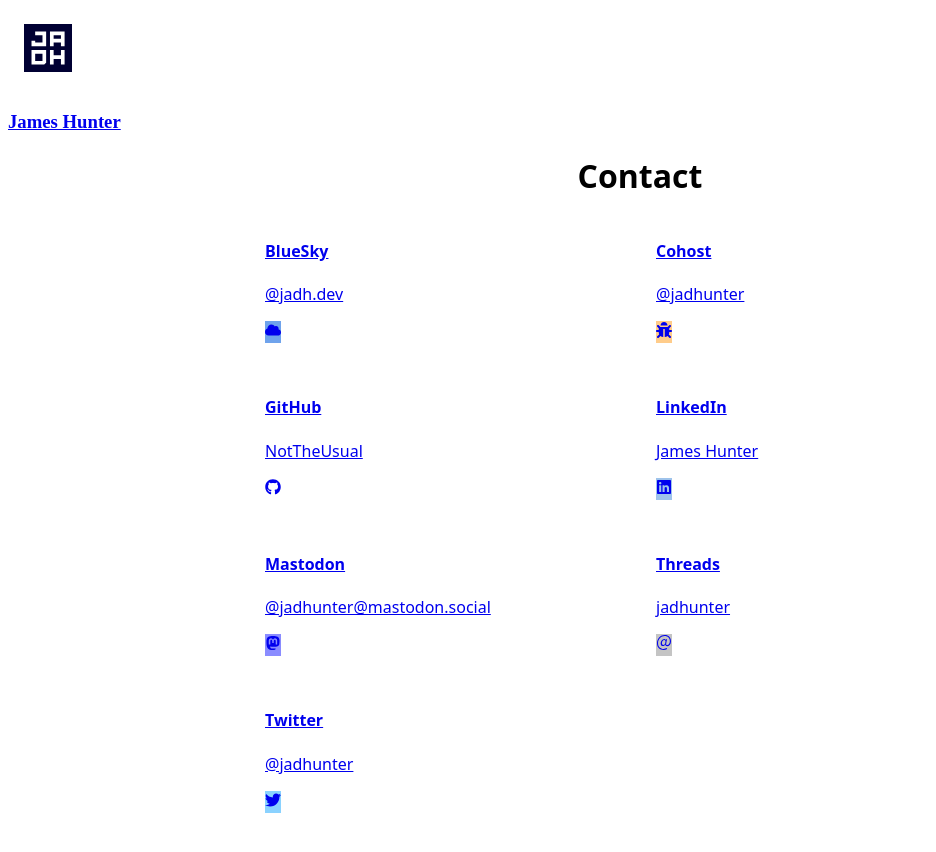
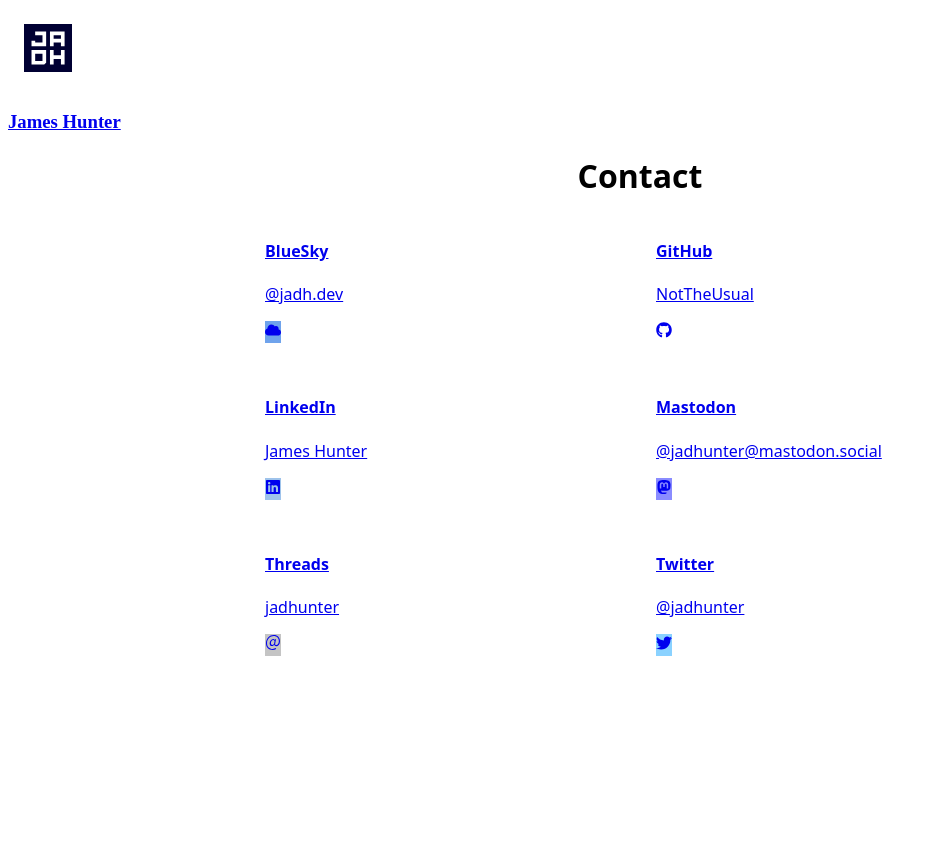
Before and after one commit to NotTheUsual/jadh.dev, a Gatsby site: page /contact in a window 1280 px wide. Shown: the whole page, without its empty margins (0-936 px from the left). After the commit the page ends 800 px from the top, so only its background shows below. Built offline with nearby package versions, Linux system fonts and the light colour scheme; Gatsby itself is replaced by a stand-in of ours.

Commit message:
Remove Cohost (RIP)

```diff
--- a/src/pages/contact/index.js
+++ b/src/pages/contact/index.js
@@ -10,12 +10,6 @@
   link: 'https://bsky.app/profile/jadh.dev',
   Icon: FaCloud,
   tint: 'hsl(215, 77%, 68%)'
-}, {
-  name: 'Cohost',
-  handle: '@jadhunter',
-  link: 'https://cohost.org/jadhunter',
-  Icon: FaBug,
-  tint: 'hsl(34, 100%, 77%)'
 }, {
   name: 'GitHub',
   handle: 'NotTheUsual',
```
